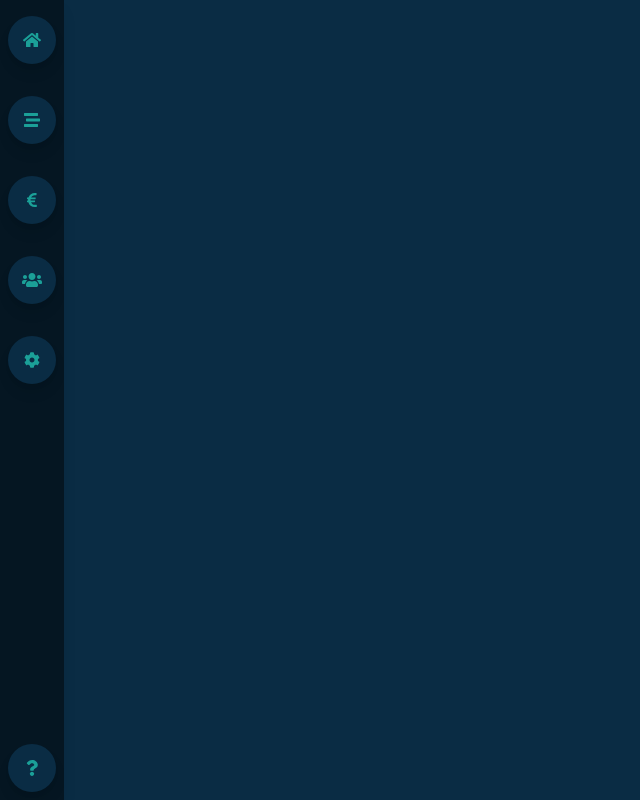
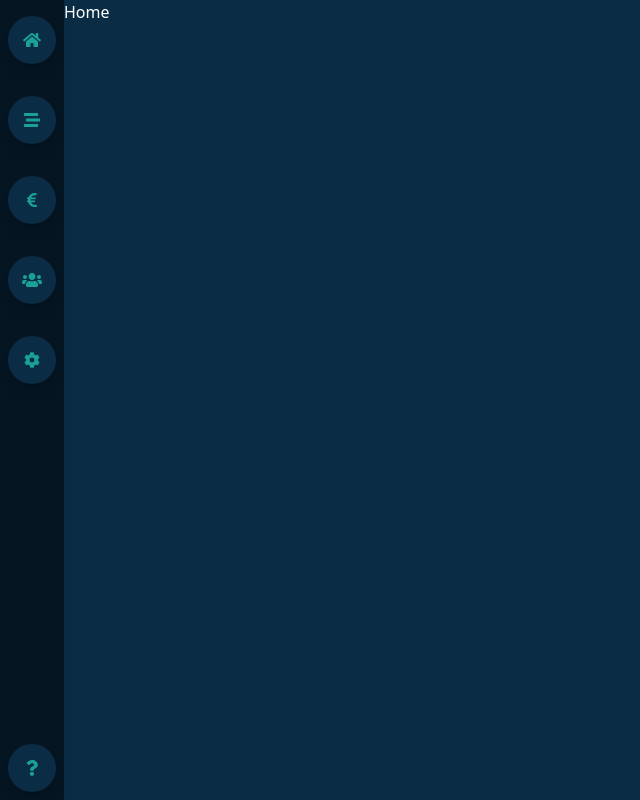
Before and after one commit to mmaierhofer/blogCMS, a Next.js app: page / in a window 1280 px wide. Shown: the whole page, without its empty margins (0-640 px from the left). Built offline with nearby package versions, Linux system fonts and the light colour scheme.

Commit message:
change background of pages

```diff
--- a/pages/index.js
+++ b/pages/index.js
@@ -2,7 +2,7 @@ import styles from '../styles/Home.module.css'
 
 export default function Home() {
   return (
-    <div className="bg-lightPrimary w-screen h-screen">
+    <div className="page">
       Home
     </div>
   )
--- a/styles/globals.css
+++ b/styles/globals.css
@@ -17,6 +17,6 @@
   }
 
   .page {
-    @apply w-screen h-screen pl-16;
+    @apply w-screen h-screen pl-16 bg-lightPrimary text-white;
   }
 }
```
